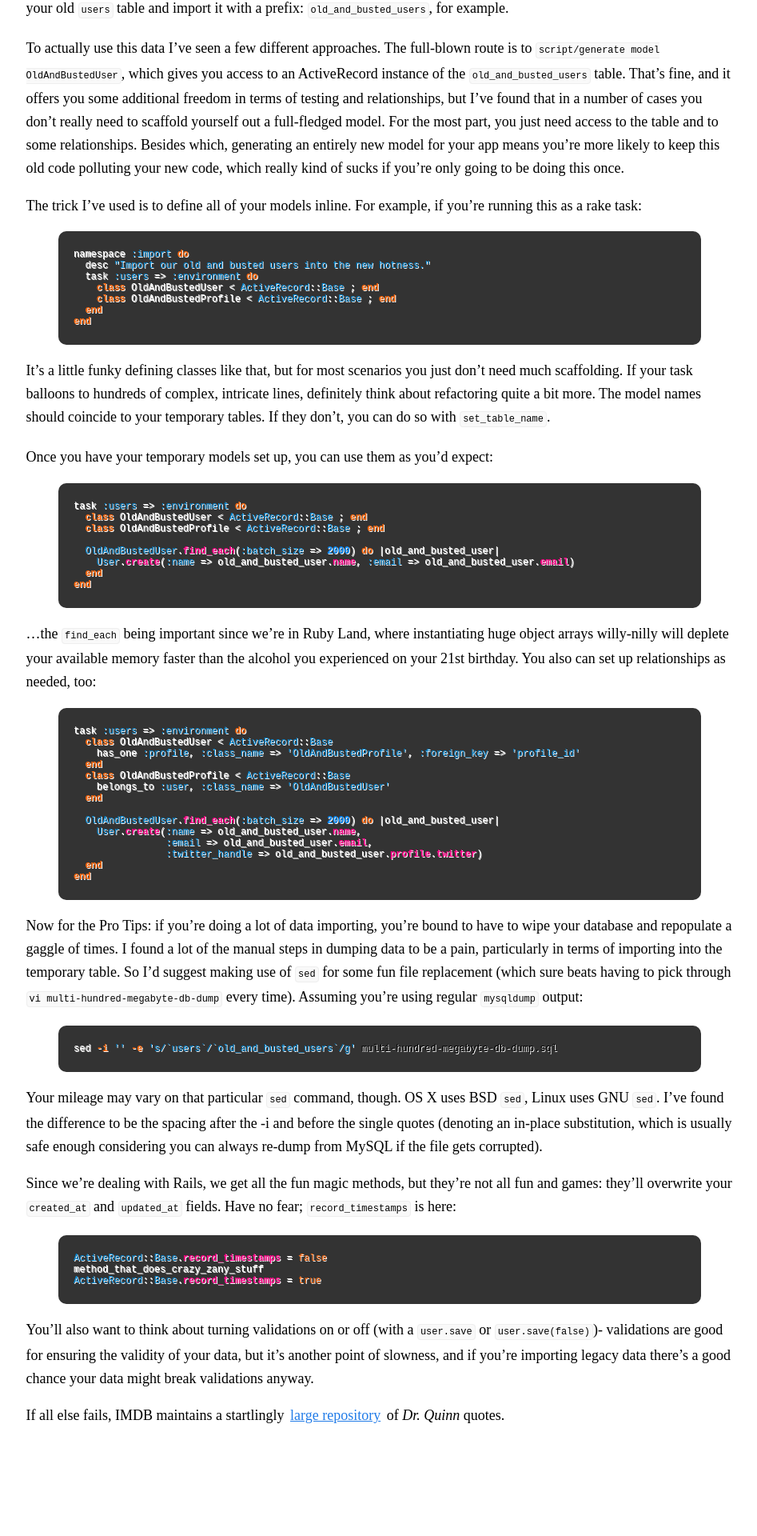
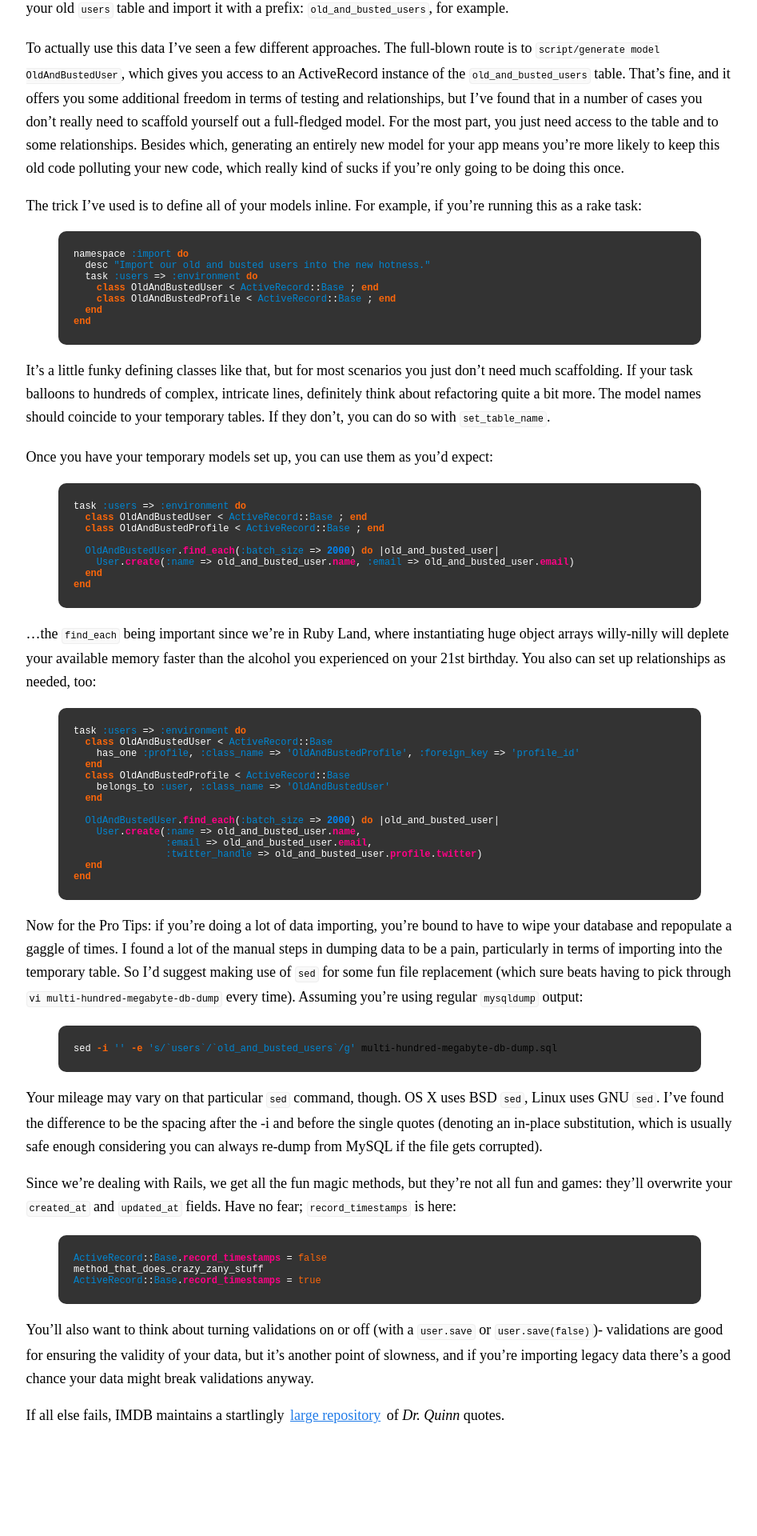
Before and after one commit to broccolini/designertocoder.github.com, a Jekyll site: the page built from index.html, in a window 1280 px wide. Shown: the part 3764-5684 px from the top of the page at 80% size, without its empty margins (165-1112 px from the left). Built offline with Jekyll 4.4.1, drawn with Linux system fonts in a browser that asks for light colours; Markdown is read by kramdown in place of the engine named in the settings.

Commit message:
Holy shadow, batman!

```diff
--- a/css/syntax.css
+++ b/css/syntax.css
@@ -5,6 +5,7 @@
   -webkit-border-radius: 10px;
   -moz-border-radius: 10px;
   overflow: hidden;
+  text-shadow: none;
 }
 .hightlight code{
   float: left;
```
